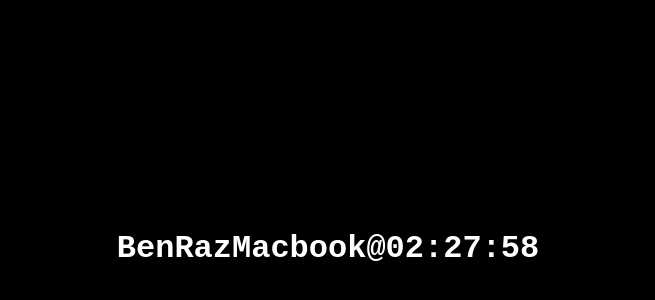
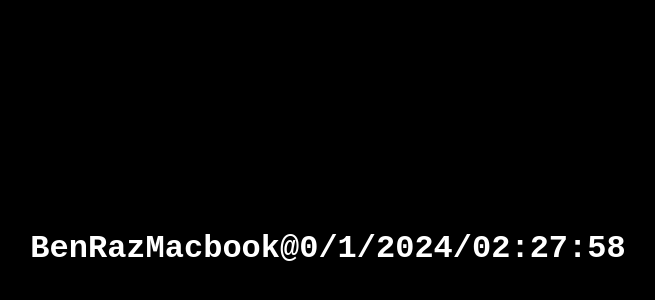
Before and after one commit to BenRaz123/screensaver, a plain HTML site: page index.html in a window 1280 px wide. Shown: the part 160-460 px from the top of the page, without its empty margins (312-967 px from the left). Drawn offline with Linux system fonts and the light colour scheme.

Commit message:
Added Date
Signed-off-by: BenRaz123 <ben.raz2008@gmail.com>

```diff
--- a/index.html
+++ b/index.html
@@ -28,7 +28,14 @@ body {
         minutes = minutes < 10 ? "0" + minutes : minutes;
         seconds = seconds < 10 ? "0" + seconds : seconds;
 
-        time_element.innerHTML = `${hours}:${minutes}:${seconds}`;
+        let m = currentDate.getMonth();
+        let d = currentDate.getDay();
+        let y = currentDate.getFullYear();
+
+        //m = m < 10 ? `0${m}` : m;
+        //d = d < 10 ? `0${d}` : d;
+
+        time_element.innerHTML = `${m}/${d}/${y}/${hours}:${minutes}:${seconds}`;
     }
     displayTime();
     setInterval(displayTime, 1000);
```
